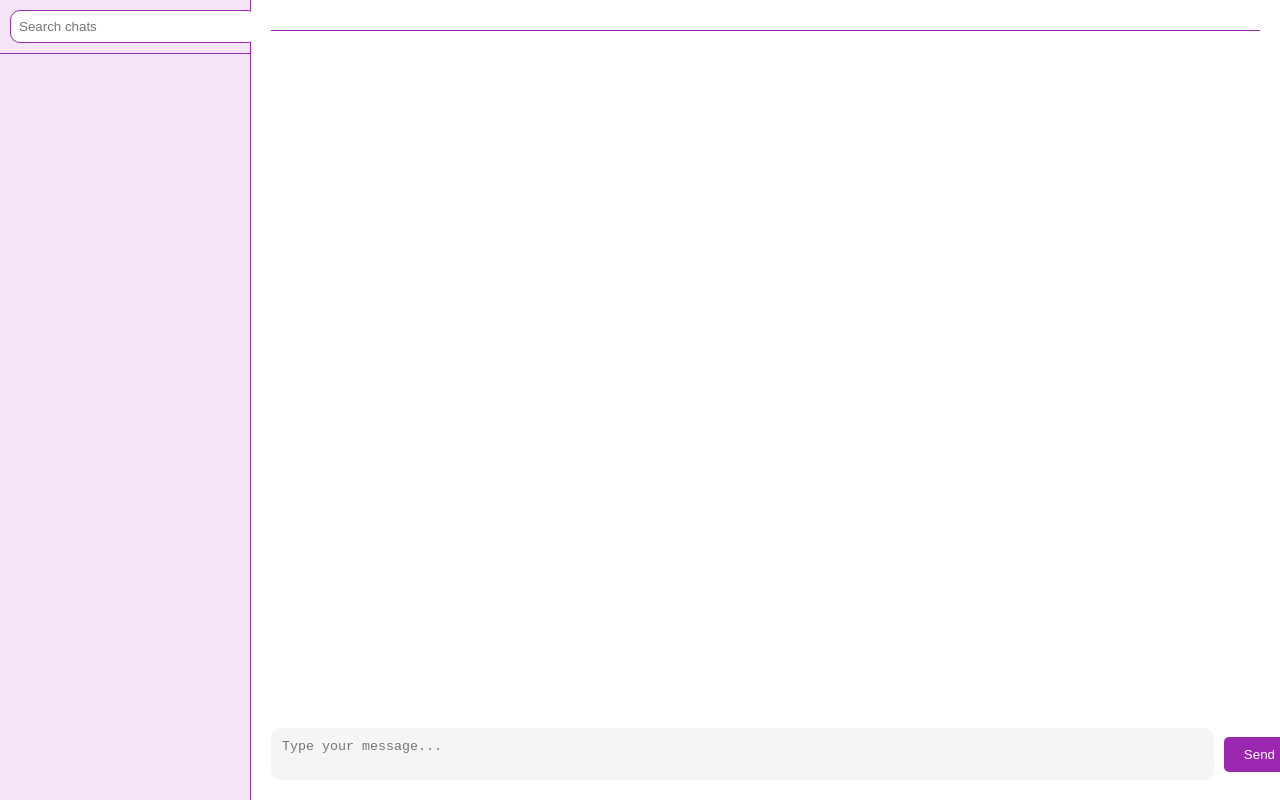
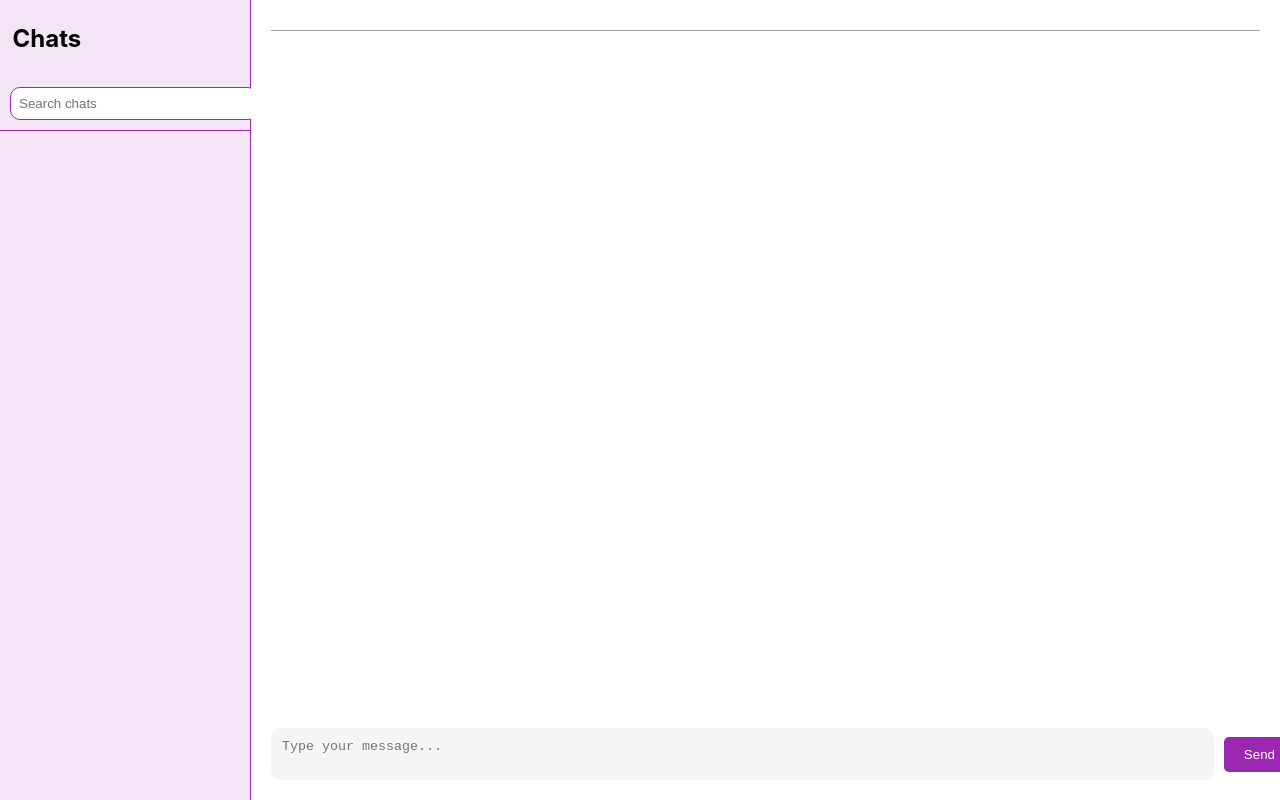
Before and after one commit to priyanair9/chat-app, a React (Create React App) app in the folder client/: page /chats in a window 1280 px wide. Built offline with nearby package versions, Linux system fonts and the light colour scheme.

Commit message:
Fixed css

```diff
--- a/client/src/App.css
+++ b/client/src/App.css
@@ -105,6 +105,12 @@
   border-right: 1px solid #9c27b0; /* Purple */
 }
 
+.sidebar .title {
+  text-align: left;
+  margin-left: 5%;
+  font-size: x-large;
+}
+
 /* Search bar */
 .search-bar {
   padding: 10px;
@@ -135,7 +141,7 @@
 /* Chat header */
 .chat-header {
   padding-bottom: 10px;
-  border-bottom: 1px solid #9c27b0; /* Purple */
+  border-bottom: 0.5px solid #A19F9F; /* Purple */
 }
 
 /* Messages area */
--- a/client/src/pages/ChatsPage.js
+++ b/client/src/pages/ChatsPage.js
@@ -5,6 +5,7 @@ function ChatsPage(props) {
         <div className="chat-container">
         {/* Sidebar for chats */}
         <div className="sidebar">
+            <h3 className='title'>Chats</h3>
           <div className="search-bar">
             <input type="text" placeholder="Search chats"></input>
           </div>
```
